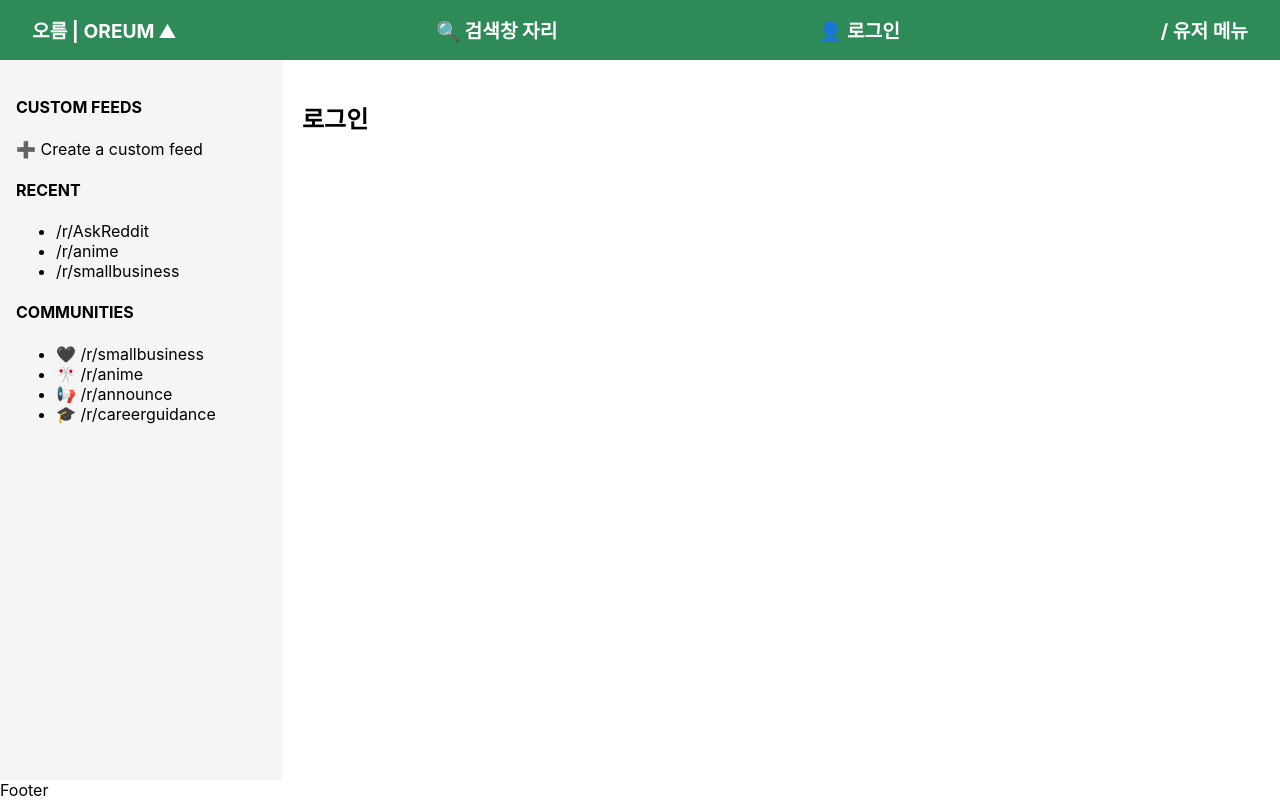
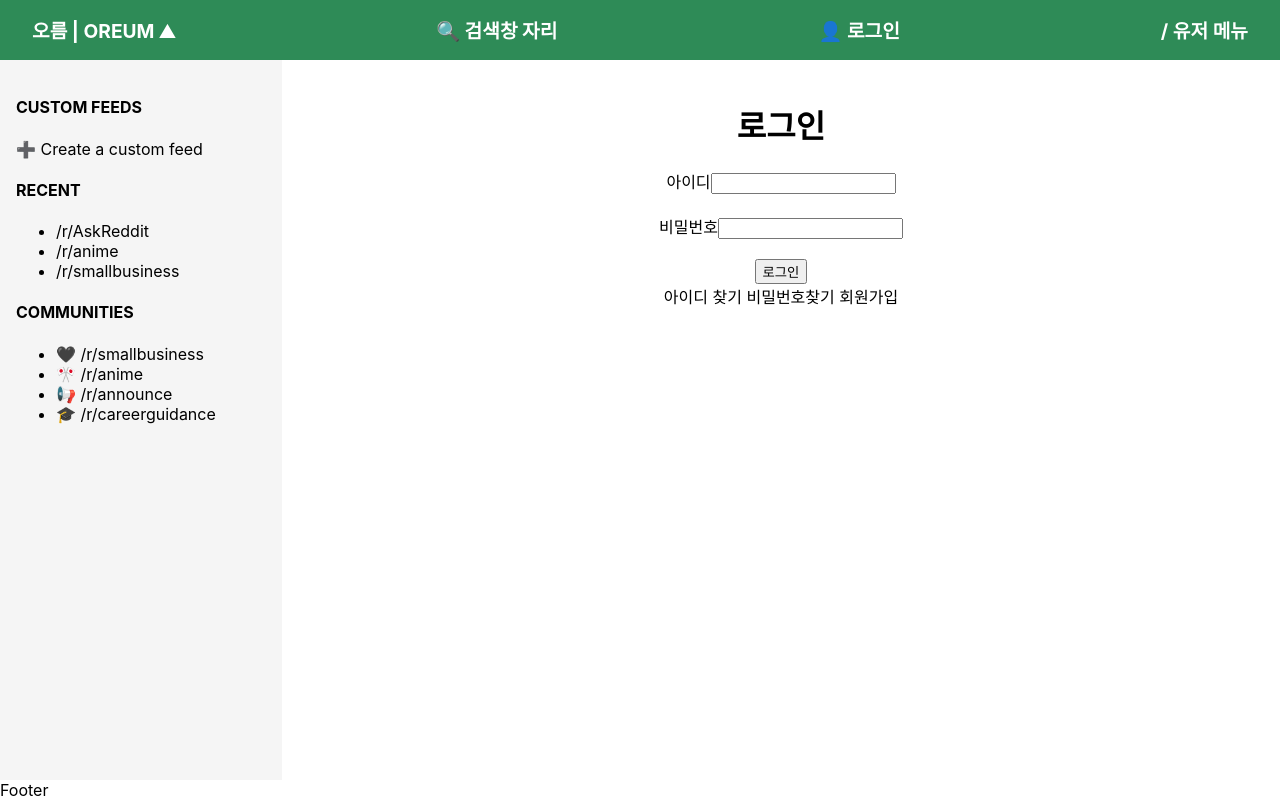
Before and after one commit to sanghyunbang/oreum-fronted-react, a React (Create React App) app: page /login in a window 1280 px wide. Built offline with nearby package versions, Linux system fonts and the light colour scheme.

Commit message:
feat: 로그인 기능구현

```diff
--- a/src/pages/LoginPage.jsx
+++ b/src/pages/LoginPage.jsx
@@ -1,9 +1,38 @@
-import React from 'react';
+import React, { useState } from 'react';
 
 const LoginPage = ()=>{
+    const [formData, setFormData] = useState({userid:"",pw:""});
+    const people = {userid:"안녕",pw:"123"};
+    const doChange = (e)=>{
+        setFormData(prev=>({...prev,[e.target.name]:e.target.value}));
+        console.log(formData.userid);
+    }
+    const doSubmit=async(e)=>{
+         e.preventDefault();
+        if(formData.userid===""){
+            alert("올바른 아이디(을)를 입력하시오.");
+            return;
+        }else if(formData.pw===""){
+            alert("올바른 비밀번호(을)를 입력하시오.");
+            return;
+        }
+        if(formData.userid !== people.userid || formData.pw !== people.pw){
+            alert("아이디 또는 비밀번호가 일치하지 않습니다.");
+            return;
+        }else{
+            alert("로그인 성공!!!");
+        }
+    }
     return (
-        <div>
-            <h2>로그인</h2>
+        <div style={{textAlign:'center'}}>
+            <h1>로그인</h1>
+            <div>
+                <form onSubmit={doSubmit}>
+                    아이디<input type='text' name='userid' value={formData.userid||""} onChange={doChange} /><br/><br/>
+                    비밀번호<input type='text' name='pw' value={formData.pw||""} onChange={doChange} /> <br/><br/>
+                    <button type='submit'>로그인</button> <br/>아이디 찾기 비밀번호찾기 회원가입
+                </form>
+            </div>
         </div>
     )
 }
```
